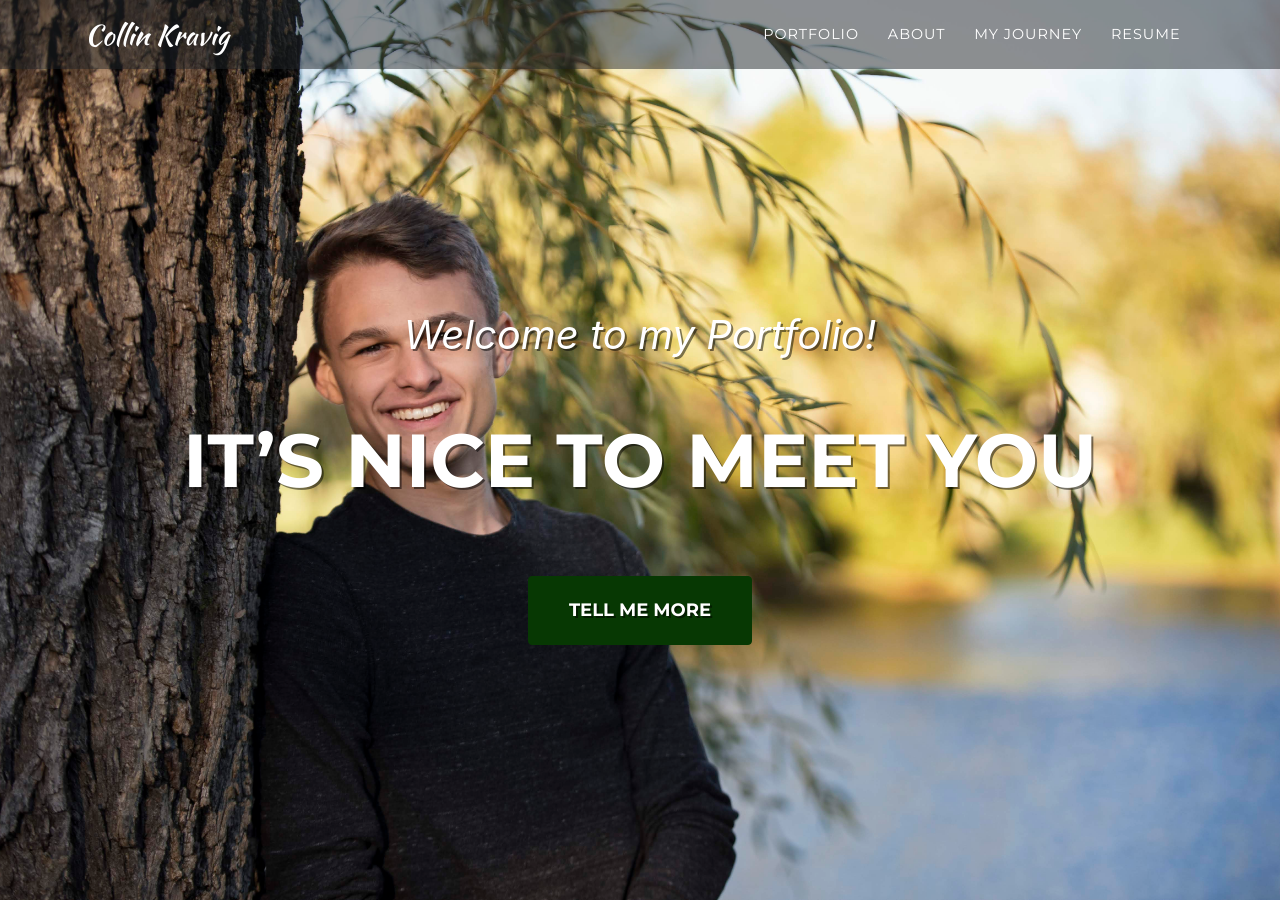
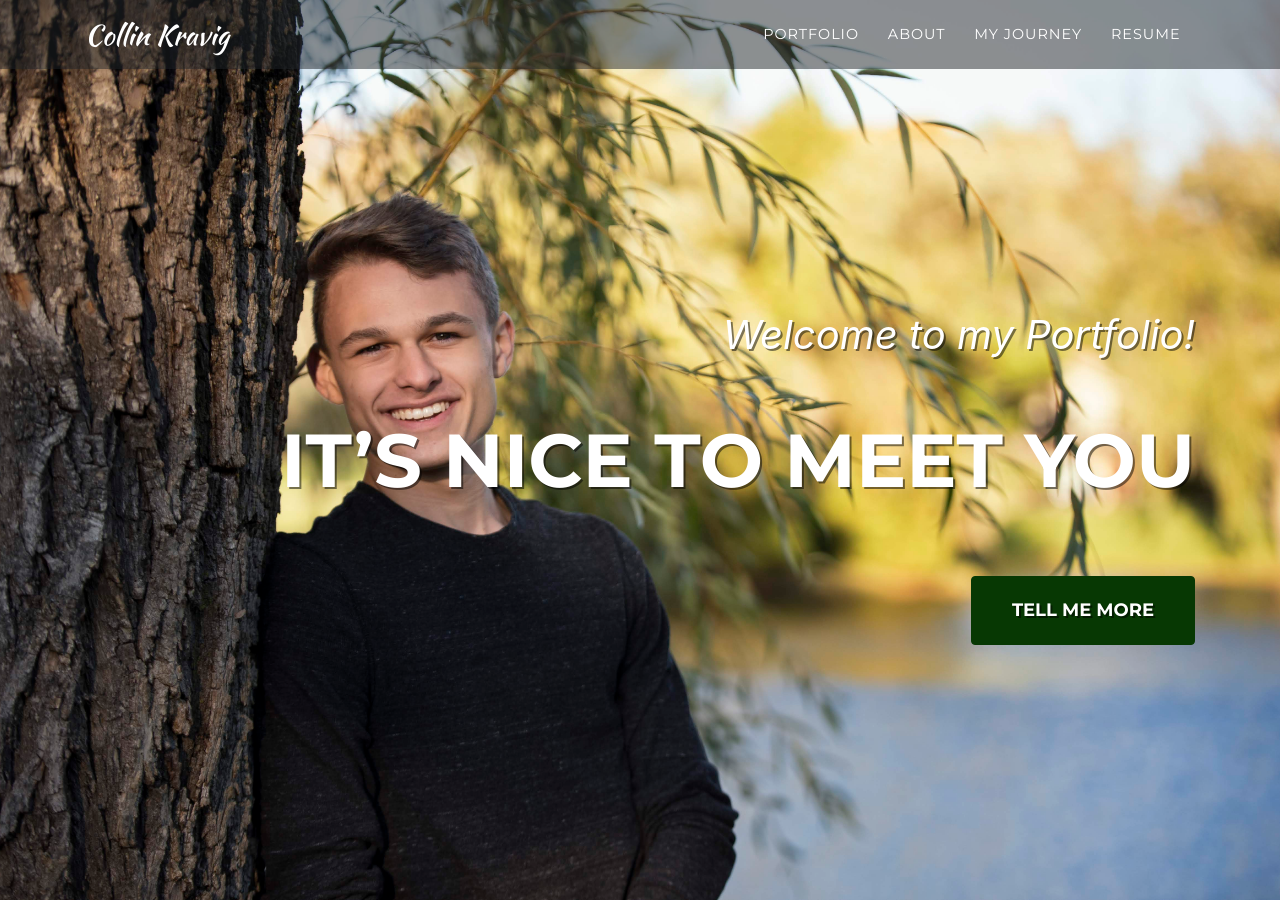
Before and after one commit to ckravig/ckravig.github.io, a Jekyll site: the page built from index.md, in a window 1280 px wide and 900 px high. Built offline with Jekyll 4.4.1, drawn with Linux system fonts in a browser that asks for light colours; some web fonts are replaced.

Commit message:
Update _masthead.scss

```diff
--- a/_sass/layout/_masthead.scss
+++ b/_sass/layout/_masthead.scss
@@ -1,6 +1,6 @@
 // Styling for the masthead
 header.masthead {
-  text-align: center;
+  text-align: right;
   color: white;
   text-shadow: 2px 2px transparentize(#000000, 0.5);
   background-image: url("#{$header-image}");
@@ -13,8 +13,8 @@ header.masthead {
   margin-top: 0px;
   .intro-text {
     position:relative;
-    padding-top: 20%;
-    padding-bottom: 100px;
+    padding-top: 10%;
+    padding-bottom: 75px;
     .intro-lead-in {
       font-size: 22px;
       font-style: italic;
```
